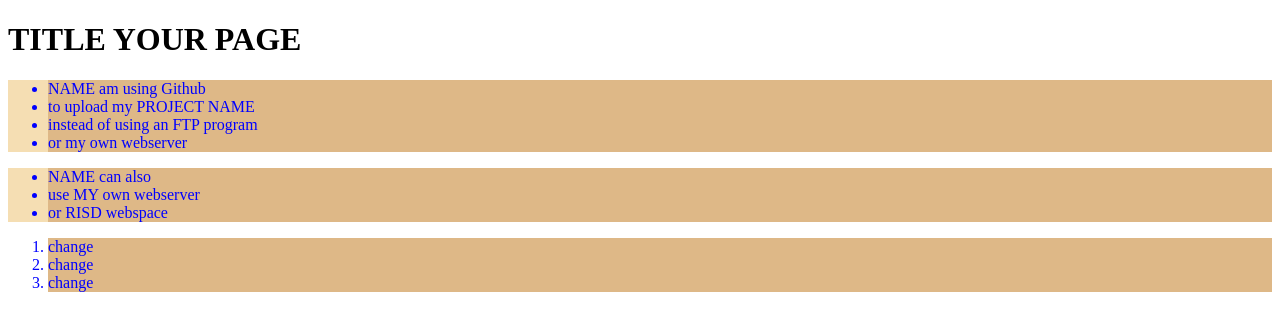
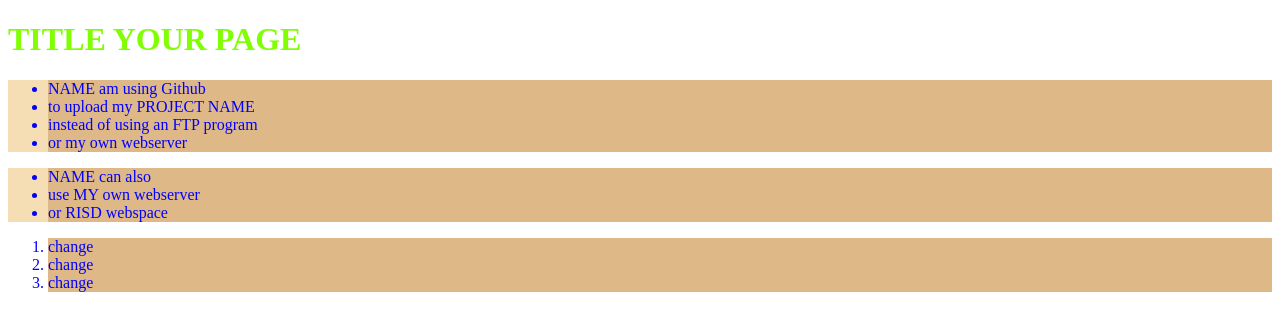
Before and after one commit to mji01/mji01.github.io, a plain HTML site: page index.html in a window 1280 px wide. Drawn offline with Linux system fonts and the light colour scheme.

Commit message:
color
chartreuse

```diff
--- a/styles.css
+++ b/styles.css
@@ -13,5 +13,9 @@ ul {
 }
 
 title {
-    color: peachpuff;
+
 }
+
+h1 {
+    color: chartreuse;
+}
```
